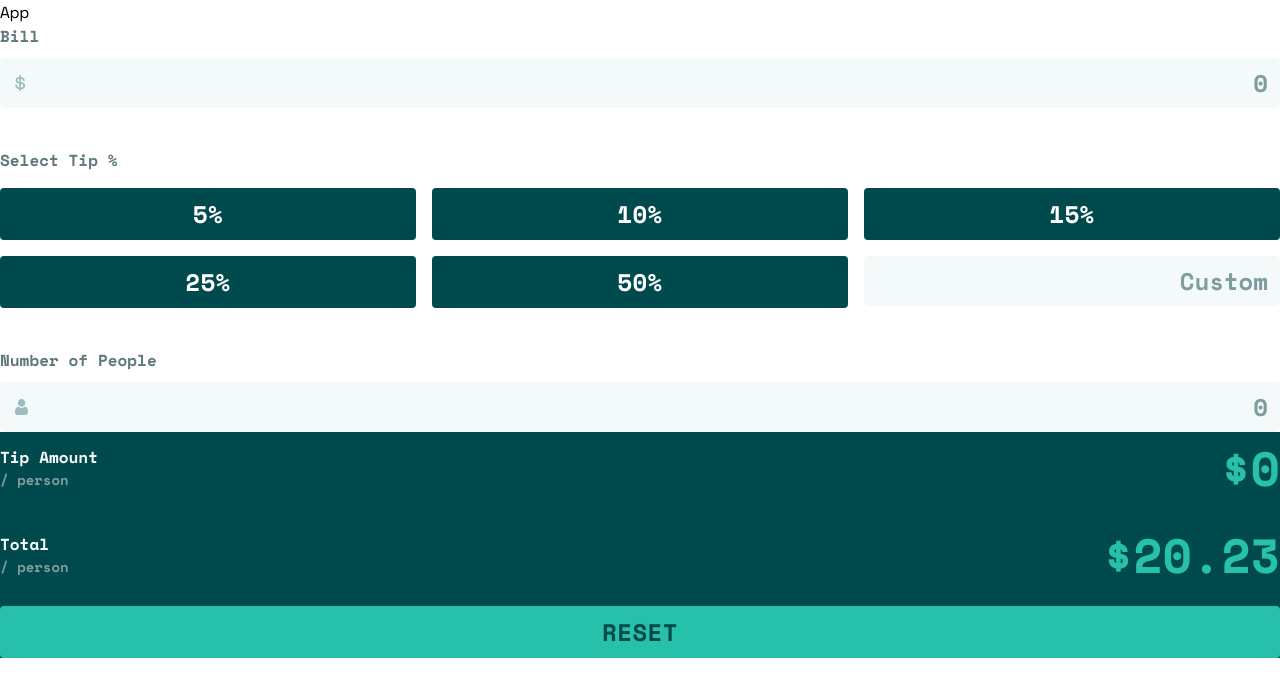
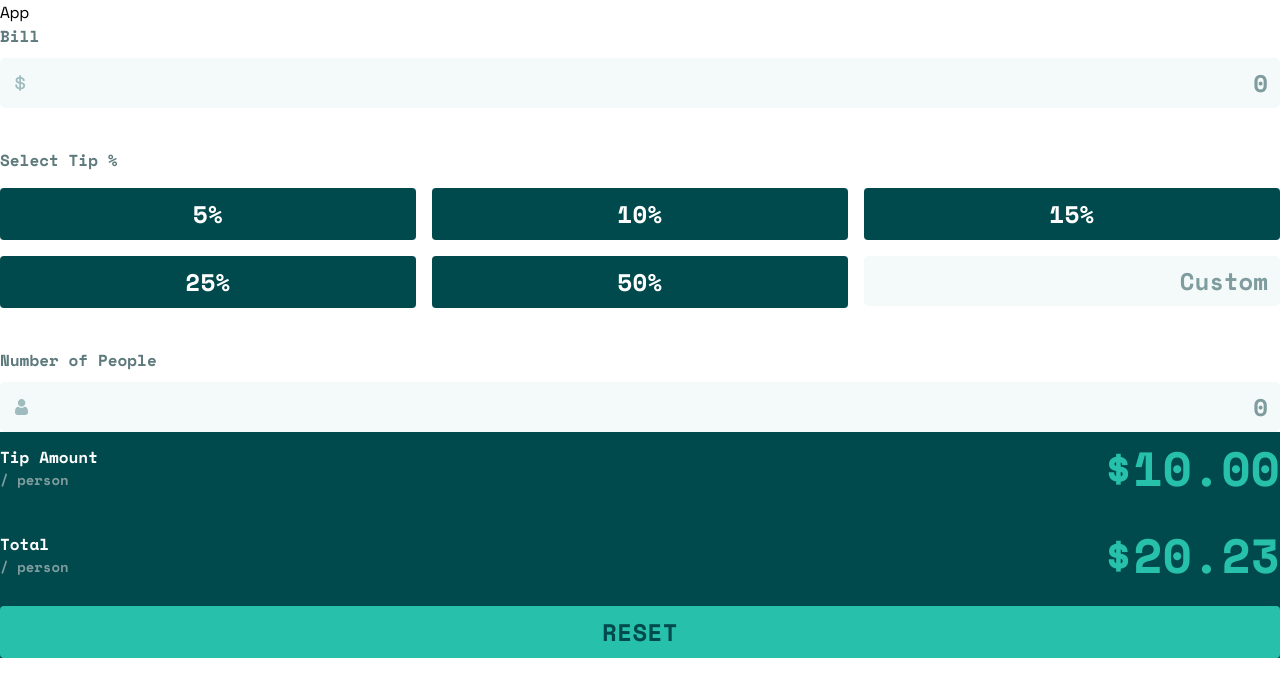
Before and after one commit to jufglanville/mentorcruise, a React app in the folder tip-calculator/: page / in a window 1280 px wide. Shown: the top 696 px of the page. Built offline with nearby package versions, Linux system fonts and the light colour scheme.

Commit message:
Add tests

```diff
--- a/tip-calculator/src/components/AmountOutput.tsx
+++ b/tip-calculator/src/components/AmountOutput.tsx
@@ -16,7 +16,7 @@ const AmountOutput = ({ label, value, currency }: Props) => {
       </LabelContainer>
       <Amount>
         {currency}
-        {value}
+        {value.toFixed(2)}
       </Amount>
     </Container>
   );
--- a/tip-calculator/src/components/TipCalculator.tsx
+++ b/tip-calculator/src/components/TipCalculator.tsx
@@ -17,10 +17,20 @@ const TipCalculator = () => {
     setPricePlanData(updatedPricePlanData);
   };
 
+  const handleReset = () => {
+    console.log('handle Reset');
+  };
+
+  const output = {
+    tip: 10,
+    total: 20.23,
+    currency: '$',
+  };
+
   return (
     <div>
       <TipInputContainer data={pricePlanData} onChange={handleChange} />
-      <TipOutputContainer data={pricePlanData} onChange={handleChange} />
+      <TipOutputContainer data={output} onReset={handleReset} />
     </div>
   );
 };
--- a/tip-calculator/src/components/TipOutputContainer.tsx
+++ b/tip-calculator/src/components/TipOutputContainer.tsx
@@ -5,20 +5,24 @@ import Button from './Button';
 import AmountOutput from './AmountOutput';
 
 interface Props {
-  data: UnionType[];
-  onChange: (id: string, value: string | number) => void;
+  data: {
+    tip: number;
+    total: number;
+    currency: string;
+  };
+  onReset: () => void;
 }
 
-const TipOutputContainer = ({ data, onChange }: Props) => {
-  const handleClick = () => {
-    console.log('reset');
-  };
-
+const TipOutputContainer = ({ data, onReset: handleReset }: Props) => {
   return (
     <Container>
-      <AmountOutput label="Tip Amount" value={0.0} currency={'$'} />
-      <AmountOutput label="Total" value={20.23} currency={'$'} />
-      <Button onClick={handleClick} selected={true}>
+      <AmountOutput
+        label="Tip Amount"
+        value={data.tip}
+        currency={data.currency}
+      />
+      <AmountOutput label="Total" value={data.total} currency={data.currency} />
+      <Button onClick={handleReset} selected={true}>
         RESET
       </Button>
     </Container>
```
Also changed, not shown: 2 other files (tests, documents, lock files or other folders).
